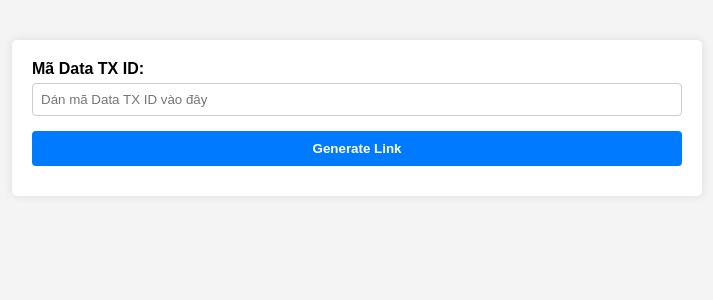
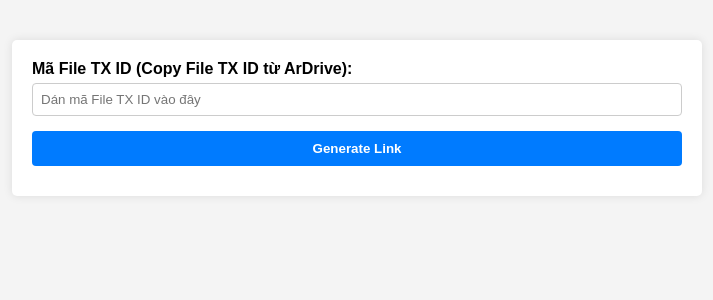
Before and after one commit to PhamNhaDoan/phamnhadoan.github.io, a Jekyll site: the page ardrive/index.html, which Jekyll copies as it is, in a window 1280 px wide. Shown: the top 300 px of the page, without its empty margins (28-741 px from the left). Built offline with Jekyll 4.4.1, drawn with Linux system fonts in a browser that asks for light colours; part of the change alters nothing that is shown.

Commit message:
Update input fields and processing function in HTML

```diff
--- a/ardrive/index.html
+++ b/ardrive/index.html
@@ -99,11 +99,11 @@
 
 <div class="container">
     <div class="form-group">
-        <label for="txId">Mã Data TX ID:</label>
-        <input type="text" id="txId" placeholder="Dán mã Data TX ID vào đây">
+        <label for="fileTxId">Mã File TX ID (Copy File TX ID từ ArDrive):</label>
+        <input type="text" id="fileTxId" placeholder="Dán mã File TX ID vào đây">
     </div>
 
-    <button onclick="getFilenameAndGenerate()">Generate Link</button>
+    <button onclick="processArDriveFile()">Generate Link</button>
 
     <div id="statusBox" class="status"></div>
 
@@ -122,101 +122,46 @@
 let generatedUrl = "";
 let targetFileName = "";
 
-async function getFilenameAndGenerate() {
-    var txId = document.getElementById('txId').value.trim();
+async function processArDriveFile() {
+    var fileTxId = document.getElementById('fileTxId').value.trim();
     var statusBox = document.getElementById('statusBox');
     var resultBox = document.getElementById('resultBox');
     var downloadLink = document.getElementById('downloadLink');
     var copyBtn = document.getElementById('copyBtn');
 
-    if (txId === "") {
-        alert("Vui lòng nhập mã TX ID.");
+    if (fileTxId === "") {
+        alert("Vui lòng nhập mã File TX ID.");
         return;
     }
 
-    statusBox.innerText = "Đang quét siêu dữ liệu qua cổng Goldsky để bốc tên file gốc...";
+    statusBox.innerText = "Đang đọc metadata để lấy tên file gốc và mã data...";
     resultBox.style.display = "none";
     copyBtn.innerText = "Copy";
 
-    // Thực hiện truy vấn trực tiếp vào cổng chỉ mục Goldsky để tránh lỗi nghẽn metadata của gateway chính
-    const query = {
-        query: `
-            query {
-                transactions(
-                    tags: [
-                        { name: "App-Name", values: ["ArDrive"] },
-                        { name: "Type", values: ["file"] },
-                        { name: "Data-Tx-Id", values: ["${txId}"] }
-                    ]
-                    first: 1
-                ) {
-                    edges {
-                        node {
-                            tags {
-                                name
-                                value
-                            }
-                        }
-                    }
-                }
-            }
-        `
-    };
+    try {
+        // Đọc trực tiếp nội dung JSON metadata lưu trên File TX ID của ArDrive
+        const response = await fetch('https://arweave.net/' + fileTxId);
+        if (!response.ok) throw new Error("Không thể tải metadata của File ID này.");
 
-    try {
-        const response = await fetch('https://arweave-search.goldsky.com/graphql', {
-            method: 'POST',
-            headers: { 'Content-Type': 'application/json' },
-            body: JSON.stringify(query)
-        });
+        const metadata = await response.json();
 
-        const resData = await response.json();
-        const edges = resData.data.transactions.edges;
+        // Trích xuất chính xác tên file và mã dữ liệu thô từ cấu trúc JSON của ArDrive
+        if (metadata && metadata.name && metadata.dataTxId) {
+            targetFileName = metadata.name;
+            var dataTxId = metadata.dataTxId;
 
-        let foundName = "";
+            statusBox.innerText = "Đã tìm thấy file gốc: " + targetFileName;
 
-        if (edges && edges.length > 0) {
-            const fileTags = edges[0].node.tags;
-            const fileNameTag = fileTags.find(tag => tag.name.toLowerCase() === 'file-name' || tag.name.toLowerCase() === 'filename');
-            if (fileNameTag) {
-                foundName = fileNameTag.value;
-            }
+            var encodedFileName = encodeURIComponent(targetFileName);
+            generatedUrl = "https://arweave.net/raw/" + dataTxId + "?filename=" + encodedFileName;
+
+            downloadLink.innerText = generatedUrl;
+            resultBox.style.display = "block";
+        } else {
+            statusBox.innerText = "Định dạng JSON của ArDrive không hợp lệ hoặc mã nhập vào không phải File TX ID.";
         }
-
-        // Phương án dự phòng 2: Quét thẳng transaction gốc trên Goldsky nếu thẻ App-Name bị lọc mất
-        if (!foundName) {
-            const backupResponse = await fetch('https://arweave-search.goldsky.com/graphql', {
-                method: 'POST',
-                headers: { 'Content-Type': 'application/json' },
-                body: JSON.stringify({
-                    query: `query { transaction(id: "${txId}") { tags { name value } } }`
-                })
-            });
-            const backupData = await backupResponse.json();
-            if (backupData.data && backupData.data.transaction) {
-                const tags = backupData.data.transaction.tags;
-                const fileNameTag = tags.find(tag => tag.name.toLowerCase() === 'file-name' || tag.name.toLowerCase() === 'filename');
-                if (fileNameTag) foundName = fileNameTag.value;
-            }
-        }
-
-        if (foundName) {
-            targetFileName = foundName;
-            statusBox.innerText = "Đã tìm thấy tên file gốc: " + targetFileName;
-        } else {
-            // Nếu toàn bộ mạng lưới không trả về tag (file up thô không qua ArDrive), hệ thống sẽ bốc định dạng từ content-type
-            targetFileName = "file_" + txId.substring(0, 6);
-            statusBox.innerText = "Hệ thống chưa đồng bộ kịp siêu dữ liệu. Tên tạm: " + targetFileName;
-        }
-
-        var encodedFileName = encodeURIComponent(targetFileName);
-        generatedUrl = "https://arweave.net/raw/" + txId + "?filename=" + encodedFileName;
-
-        downloadLink.innerText = generatedUrl;
-        resultBox.style.display = "block";
-
     } catch (error) {
-        statusBox.innerText = "Lỗi kết nối mạng lưới. Đang thử lại bằng gateway phụ...";
+        statusBox.innerText = "Lỗi đọc dữ liệu. Đảm bảo bạn đã nhập đúng File TX ID (không phải Data TX ID).";
         console.error(error);
     }
 }
@@ -240,7 +185,7 @@ async function triggerDownload() {
         window.URL.revokeObjectURL(tempLink.href);
         statusBox.innerText = "Đã tải xong file: " + targetFileName;
     } catch (err) {
-        statusBox.innerText = "Trình duyệt chặn tải. Hãy click chuột phải vào liên kết và chọn 'Lưu liên kết thành...'.";
+        statusBox.innerText = "Trình duyệt chặn tải trực tiếp. Hãy chuột phải vào link chọn Save Link As.";
         console.error(err);
     }
 }
```
